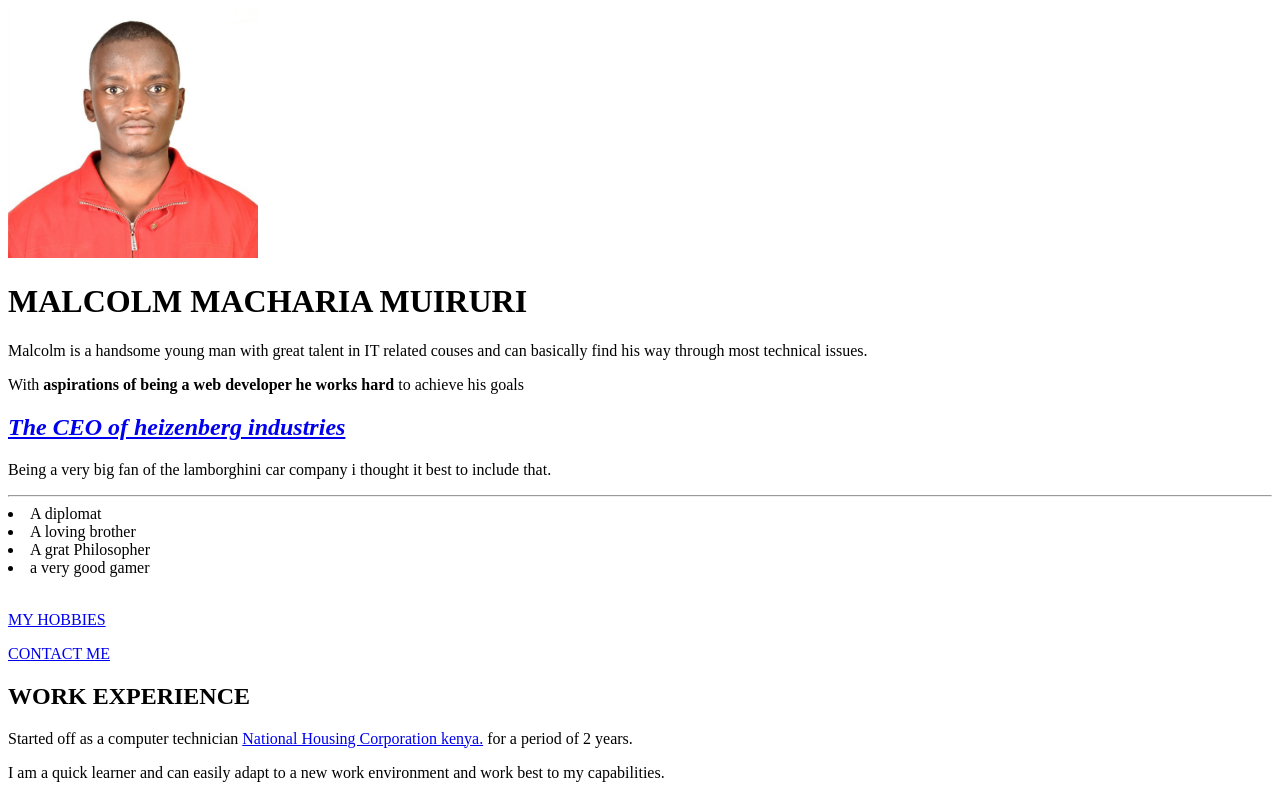
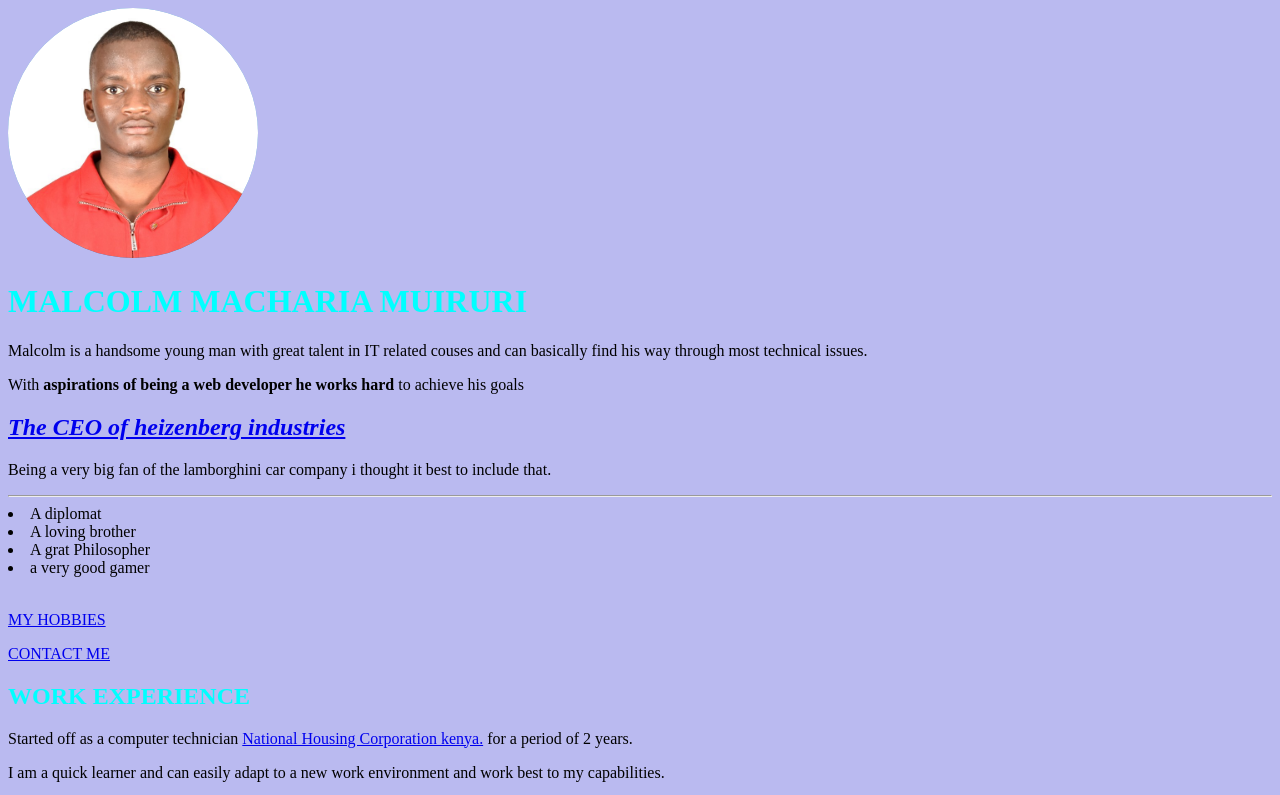
Before and after one commit to SIRHEIZENBERG/CV, a plain HTML site: page index.html in a window 1280 px wide. Shown: the top 795 px of the page. Drawn offline with Linux system fonts and the light colour scheme; the site is published under a folder, as on GitHub Pages, so addresses that start at the root find nothing.

Commit message:
Add files via upload
updats

```diff
--- a/index.html
+++ b/index.html
@@ -5,10 +5,11 @@
     <meta http-equiv="X-UA-Compatible" content="IE=edge">
     <meta name="viewport" content="width=device-width, initial-scale=1.0">
     <title>MALCOLM MACHARIA</title>
-    <link rel="stylesheet" href="/css/style.css">
+    <link rel="stylesheet" href="css/style.css">
 </head>
+
 <body>
-    <img class="komu" src="komu visa.jpg" height=" 250" width="250" alt="an image of Malcolm Macharia">
+    <img src="komu visa.jpg" height=" 250" width="250" alt="an image of Malcolm Macharia">
     <H1>MALCOLM MACHARIA MUIRURI</H1>
     <P>Malcolm is a handsome young man with great talent in IT related couses and can basically find his way
         through most technical issues.</P>
```
